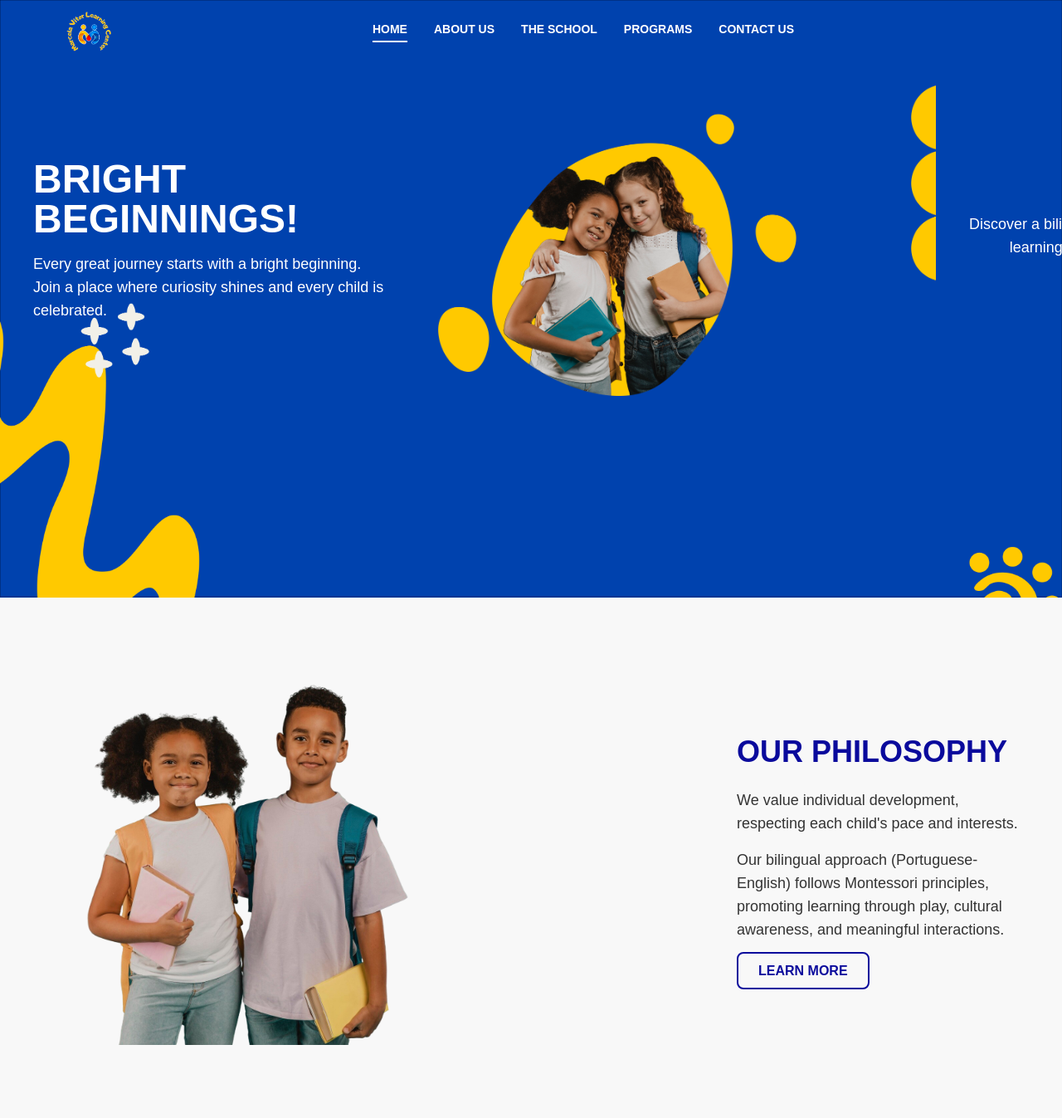
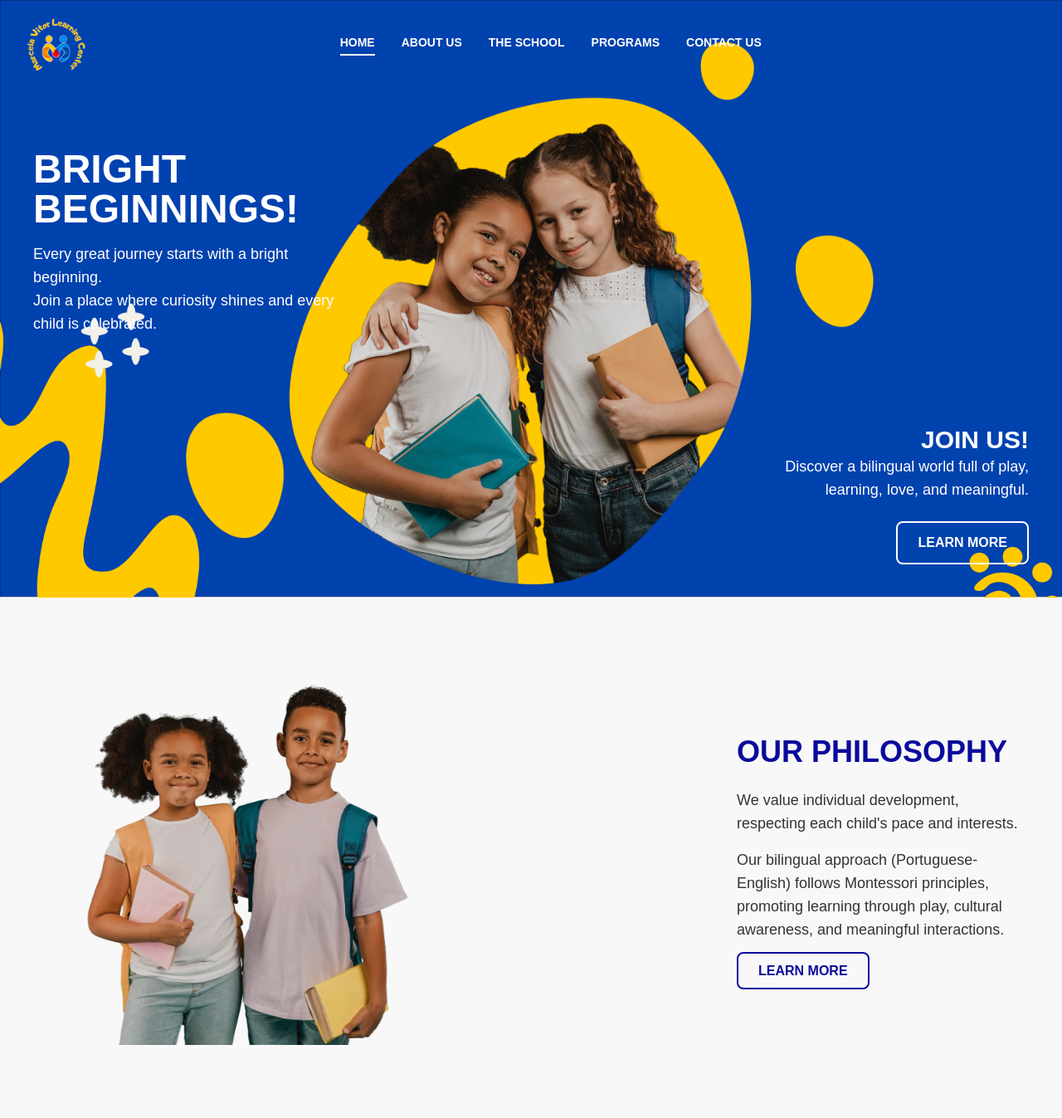
Before and after one commit to everinnovation/marcela_vitor_learning_center, a Django app: page / in a window 1280 px wide. Shown: the top 1347 px of the page at 83% size. Run offline with Django 5.2, Linux system fonts and the light colour scheme; some libraries are stand-ins or nearby versions; some web fonts are replaced.

Commit message:
feat: correct background top home design

```diff
--- a/platform/templates/front/home.html
+++ b/platform/templates/front/home.html
@@ -7,7 +7,6 @@
 
 {% block head %}
     <style>
-        /* Variáveis CSS para cores do protótipo - podem ser ajustadas se houver elementos que não estejam na imagem de fundo */
         :root {
             --school-primary-blue: #0A0A9C; /* Um azul mais escuro, próximo ao do protótipo */
             --school-text-color-light: #FFFFFF; /* Texto branco para fundos escuros */
@@ -19,30 +18,21 @@
             --school-program-bg-yellow: #fadb2d; /* Novo: Cor amarela para o fundo da seção OUR PROGRAMS */
             --secondary-color-dark: #0A0A9C; /* Cor para o botão 'Leia mais' nos cards, ajustado para um azul escuro */
         }
-        /* Ajuste de fonte, se você estiver usando "Piepie W01 Regular" */
-        /* @font-face {
-            font-family: 'Piepie W01 Regular';
-            src: url('{% static 'fonts/PiepieW01Regular.woff2' %}') format('woff2'),
-                 url('{% static 'fonts/PiepieW01Regular.woff' %}') format('woff');
-            font-weight: normal;
-            font-style: normal;
-        } */
     </style>
 {% endblock %}
 
 {% block content %}
-<div class="relative min-h-screen text-white flex flex-col items-center overflow-hidden bg-cover bg-center"
-     style="background-image: url('{% static 'assets/FUNDO_SITE.png' %}'); background-color: var(--school-primary-blue);"> {# Fallback color if image fails #}
+<div class="relative min-h-screen text-white flex flex-col items-center overflow-hidden bg-cover bg-center">
     <div class="relative w-full min-h-[100vh] md:min-h-[90vh] overflow-hidden">
+        <img src="{% static 'assets/home_background.png' %}"
+            class="absolute top-0 left-0 w-full h-full object-cover z-0" />
+        <section class="relative h-[90vh] z-20 w-full font-[Space Grotesk] flex-grow mx-auto flex items-center justify-center">
+            <div class="ml-[25vw] mb-[2rem] inset-0 flex items-center justify-center h-[90vh] w-[60vw]">
+                <img src="{% static 'assets/imagem_fundo.png' %}" alt="Duas crianças sorrindo"
+                    class="h-full w-auto max-w-full object-cover z-10" style="max-width: none;" />
+            </div>
 
-        <img src="{% static 'assets/fundo_site.png' %}" alt="Fundo do site"
-            class="absolute top-0 left-0 w-full h-full object-cover z-0" />
-
-
-        <section
-            class="relative z-20 flex flex-col md:flex-row items-center justify-between w-full max-w-7xl p-10 font-[Space Grotesk] flex-grow mx-auto">
-
-            <div class="max-w-md mb-10 md:mb-0 text-center md:text-left flex-shrink-0 md:mr-10">
+            <div class="absolute left-10 top-1/4 w-[30vw] text-center md:text-left flex-shrink-0 flex flex-col justify-center z-20">
                 <h1 class="text-4xl lg:text-5xl font-bold mb-4" style="font-family: 'Piepie W01 Regular', sans-serif;">
                     BRIGHT BEGINNINGS!
                 </h1>
@@ -52,23 +42,18 @@
                 </p>
             </div>
 
-            <div class="relative my-10 md:my-0 flex-shrink-0">
-                <img src="{% static 'assets/imagem_fundo.png' %}" alt="Duas crianças sorrindo"
-                    class="w-full h-auto md:w-[800px] md:h-[800px] lg:w-[600px] lg:h-[500px] mx-auto object-contain" />
-            </div>
-
-            <div class="max-w-sm text-center md:text-right mt-10 md:mt-0 flex-shrink-0 md:ml-10">
+            <div class="absolute right-10 bottom-10 max-w-sm text-center md:text-right flex-shrink-0 flex flex-col justify-end items-end z-20">
                 <h2 class="text-2xl lg:text-3xl font-bold">JOIN US!</h2>
                 <p class="text-base lg:text-lg mb-6" style="color: var(--school-text-color-light);">
                     Discover a bilingual world full of play, <br />
                     learning, love, and meaningful.
                 </p>
                 <a href="#"
-                class="border-2 border-white px-6 py-3 font-bold rounded-lg transition-all duration-300"
-                style="color: var(--school-text-color-light); border-color: var(--school-text-color-light);
-                        background-color: transparent; --tw-bg-opacity: 1; --tw-text-opacity: 1;"
-                onmouseover="this.style.backgroundColor = 'var(--school-button-hover-bg)'; this.style.color = 'var(--school-button-hover-text)';"
-                onmouseout="this.style.backgroundColor = 'transparent'; this.style.color = 'var(--school-text-color-light)';">
+                    class="border-2 border-white px-6 py-3 font-bold rounded-lg transition-all duration-300"
+                    style="color: var(--school-text-color-light); border-color: var(--school-text-color-light);
+                            background-color: transparent; --tw-bg-opacity: 1; --tw-text-opacity: 1;"
+                    onmouseover="this.style.backgroundColor = 'var(--school-button-hover-bg)'; this.style.color = 'var(--school-button-hover-text)';"
+                    onmouseout="this.style.backgroundColor = 'transparent'; this.style.color = 'var(--school-text-color-light)';">
                     LEARN MORE
                 </a>
             </div>
--- a/platform/templates/parciais/menu.html
+++ b/platform/templates/parciais/menu.html
@@ -1,12 +1,12 @@
 {% load static %}
-<header class="bg-transparent w-full fixed top-0 left-0 z-50 transition duration-800 ease-in-out" id="navbar" style="top: -2px;">
-    <nav class="container mx-auto flex justify-between items-center px-6 md:px-4 py-5 h-20 max-w-7xl">
+<header class="bg-transparent w-full fixed top-0 left-0 z-50 transition duration-800 ease-in-out h-[7rem]" id="navbar" style="top: -2px;">
+    <nav class="container mx-auto flex justify-between items-center px-6 md:px-4 py-5 h-full max-w-7xl">
         <button id="menu-toggle" class="flex items-center md:hidden focus:outline-none">
             <span class="material-symbols-outlined text-white text-4xl">menu</span>
         </button>
 
-        <a href="#" class="md:flex-grow-0 mx-auto md:mx-0 md:ml-4 flex justify-center items-center min-w-[150px]">
-            <img src="{% static 'assets/logo.png' %}" alt="School Logo" class="h-10 md:h-12" />
+        <a href="#" class="md:flex-grow-0 mx-auto md:mx-0 md:ml-4 flex justify-center items-center w-2xl">
+            <img src="{% static 'assets/logo.png' %}" alt="School Logo" class="h-14 md:h-16" />
         </a>
 
         <nav class="hidden md:flex flex-grow justify-center space-x-8 font-semibold uppercase text-sm text-white">
@@ -32,33 +32,43 @@
 <script src="https://code.jquery.com/jquery-3.6.0.min.js"></script>
 <script>
     const navbarStartColor = 'transparent';
-    const navbarScrollColor = 'var(--primary-color)';
+    const navbarScrollColor = '#FFC900';
+    const menuItemStartColor = 'white';
+    const menuItemScrollColor = '#222';
 
     function updateNavbarColor() {
-        if (!$('#mobile-menu').hasClass('hidden') || $(window).scrollTop() > 50) {
-            $('#navbar').css('background', navbarScrollColor);
-        } else {
-            $('#navbar').css('background', navbarStartColor);
-        }
-    }
+        const scrolled = $(window).scrollTop() > 50;
+        // Navbar background with smooth transition
+        $('#navbar').css({
+            'background': scrolled ? navbarScrollColor : navbarStartColor,
+            'box-shadow': scrolled ? '0 2px 16px rgba(0,0,0,0.08)' : 'none',
+            'transition': 'background 0.4s, box-shadow 0.4s'
+        });
 
-    $('#menu-toggle').on('click', function() {
-        $('#mobile-menu').toggleClass('hidden');
-        updateNavbarColor();
-    });
+        // Desktop menu items color and hover effect
+        $('.md\\:flex a').css({
+            'color': scrolled ? menuItemScrollColor : menuItemStartColor,
+            'transition': 'color 0.4s'
+        });
 
-    $(document).on('click', function(event) {
-        if (!$(event.target).closest('#mobile-menu, #menu-toggle').length) {
-            $('#mobile-menu').addClass('hidden');
-            updateNavbarColor();
-        }
-    });
+        // Change border color on scroll for active/hovered items
+        $('.md\\:flex a').hover(
+            function() {
+            $(this).css('border-bottom-color', scrolled ? menuItemScrollColor : menuItemStartColor);
+            },
+            function() {
+            $(this).css('border-bottom-color', scrolled ? menuItemScrollColor : menuItemStartColor);
+            }
+        );
+        $('.md\\:flex a.border-b-2').css('border-bottom-color', scrolled ? menuItemScrollColor : menuItemStartColor);
 
-    $(window).on('scroll', function() {
-        updateNavbarColor();
-    });
+        // Mobile menu items (keep white always)
+                $('#mobile-menu a').css({
+                    'color': menuItemStartColor,
+                    'transition': 'color 0.4s'
+                });
+            }
 
-    $(document).ready(function() {
-        updateNavbarColor();
-    });
-</script>
+            $(window).on('scroll', updateNavbarColor);
+            $(document).ready(updateNavbarColor);
+        </script>
```
Also changed, not shown: platform/static/assets/home_background.png (renamed from platform/static/assets/fundo_site.png).
